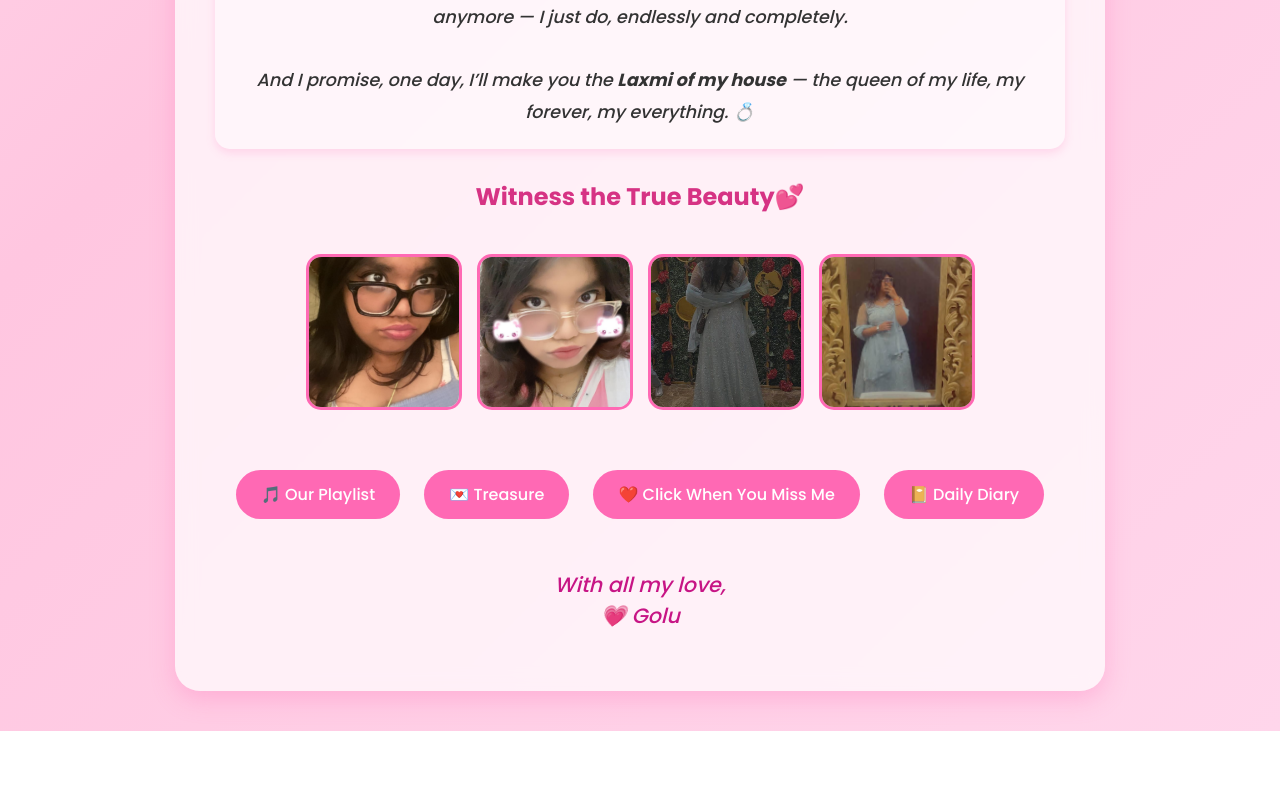
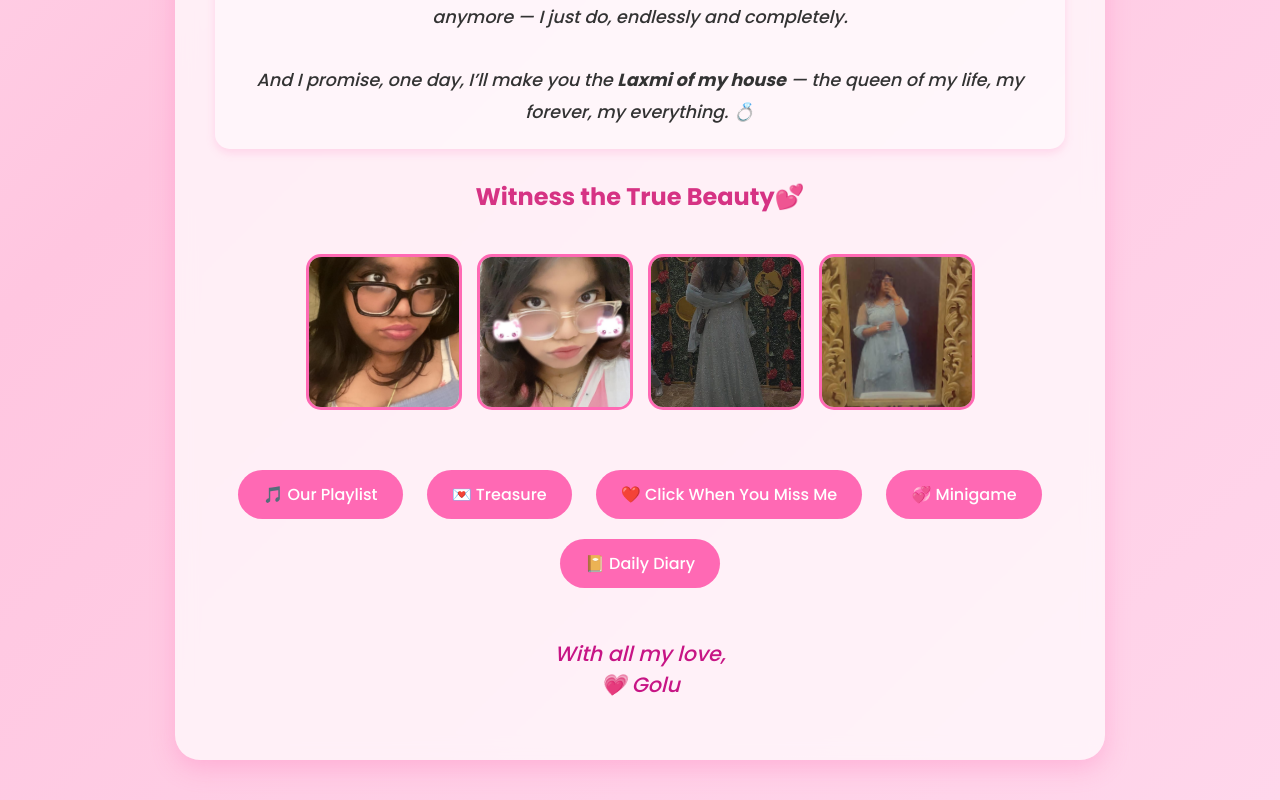
Before and after one commit to Taran-op/website1, a plain HTML site: page index.html in a window 1280 px wide. Shown: the part 1446-2246 px from the top of the page. Before the commit the page ends 2177 px from the top, so only its background shows below. Drawn offline with Linux system fonts and the light colour scheme.

Commit message:
index.html

```diff
--- a/index.html
+++ b/index.html
@@ -242,6 +242,7 @@
       <a href="https://open.spotify.com/playlist/3ZwVS9dPUZWmc8ojoFEq9j?si=caSPS2bESumZUB9Py9TMcg" target="_blank">🎵 Our Playlist</a>
       <a href="https://drive.google.com/drive/folders/19UHN_L6Iq4TpdJQ0Fa7_9_6vqNpnCpCU?usp=sharing" target="_blank">💌 Treasure</a>
       <a href="https://youtube.com/shorts/OR37SWBus7g?feature=share" target="_blank">❤️ Click When You Miss Me</a>
+      <a href="minigame.html" target="_blank">💞 Minigame</a>
       <a href="#" onclick="openDiary()">📔 Daily Diary</a>
     </div>
 
```
